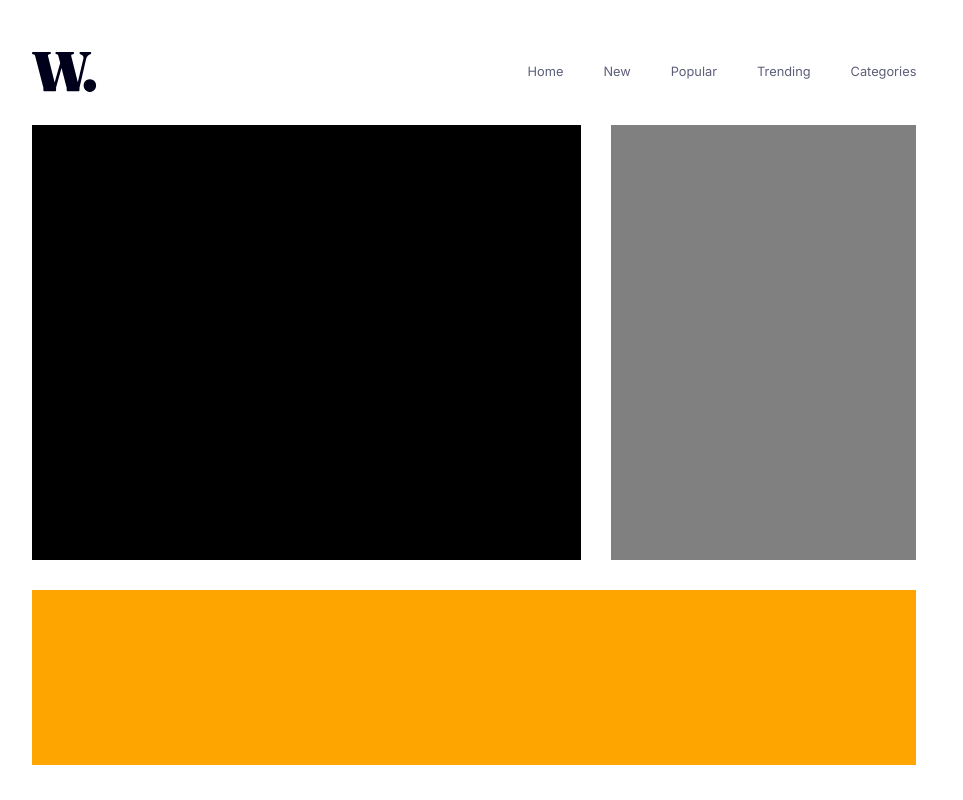
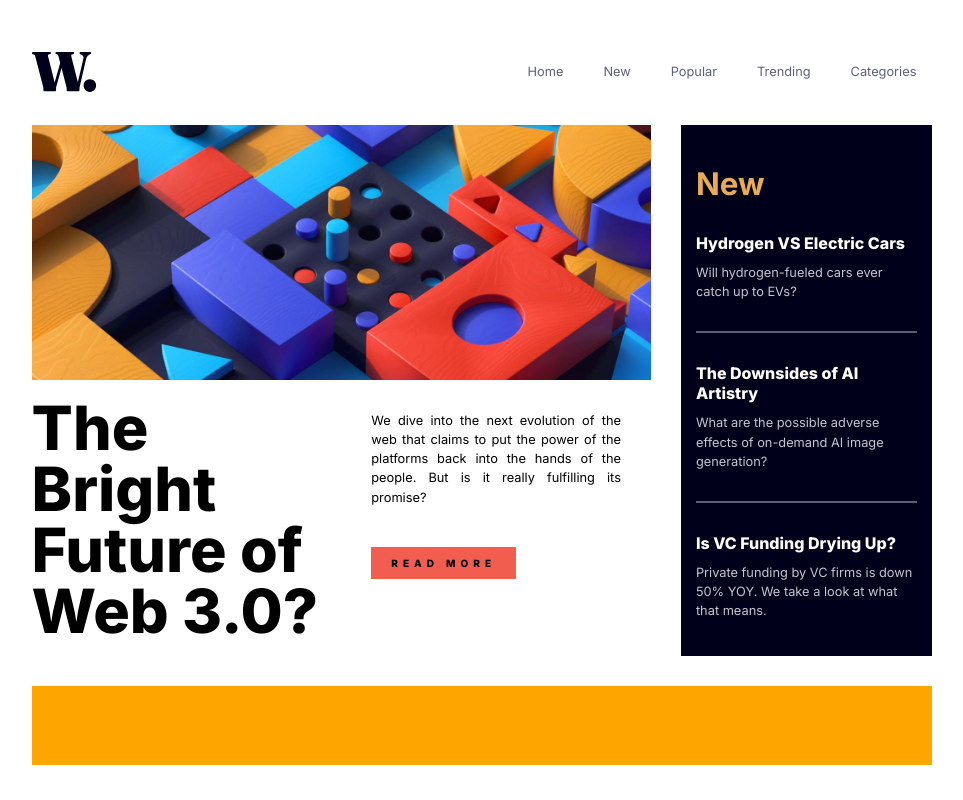
Before and after one commit to InvincibleThinker/news-homepage, a React (Vite) app: page / in a window 1280 px wide. Shown: the whole page, without its empty margins (166-1129 px from the left). Built offline with nearby package versions, Linux system fonts and the light colour scheme.

Commit message:
setting up and styling aside

```diff
--- a/src/components/main/Main.css
+++ b/src/components/main/Main.css
@@ -5,7 +5,7 @@
   height: 80vh;
   display: grid;
   grid-auto-flow: column;
-  grid-template-columns: 2fr 1fr;
+  grid-template-columns: 70% 25%;
   grid-template-rows: 3fr 1fr;
   column-gap: var(--space-m);
   row-gap: var(--space-m);
@@ -15,15 +15,98 @@
 .main {
   grid-column: 1 / 2;
   grid-row: 1 / 2;
-  background-color: rgb(0, 0, 0);
+  display: grid;
+  grid-template-columns: 1fr 1fr;
+  grid-template-rows: auto auto;
+  font-family: "Inter", sans-serif;
+  row-gap: var(--space-3xs);
+  img {
+    width: 100%;
+    height: 95%;
+    grid-column: 1 / 4;
+    grid-row: 1 / 2;
+  }
+
+  .article-title {
+    font-size: var(--fs-5);
+    font-weight: 800;
+    margin: 0;
+    line-height: 100%;
+  }
+
+  .article-description {
+    font-size: var(--fs--2);
+    font-weight: 400;
+    line-height: 150%;
+    text-align: justify;
+    padding: 0 var(--space-m);
+    margin-bottom: 0;
+  }
+
+  .readmore {
+    width: fit-content;
+    height: fit-content;
+    margin: 0 var(--space-m);
+    margin-top: var(--space-l);
+    padding: var(--space-2xs) var(--space-s);
+    font-size: 10px;
+    font-weight: 800;
+    background-color: var(--Soft-red);
+    letter-spacing: var(--space-3xs);
+  }
 }
 
 .side-new {
   grid-column: 2 / 4;
   grid-row: 1 / 2;
-  background-color: gray;
+  background-color: var(--Very-dark-blue);
+  color: var(--Off-white);
+  padding: var(--space-l) var(--space-xs);
+  padding-bottom: var(--space-xs);
+  font-family: "Inter", sans-serif;
+  height: fit-content;
+
+  .new-title {
+    margin: 0;
+    font-size: var(--fs-2);
+    color: var(--Soft-orange);
+  }
+
+  h3,
+  p {
+    margin: 0;
+  }
+
+  .new-items {
+    margin: var(--space-m) 0;
+    display: grid;
+    grid-template-rows: auto auto;
+    row-gap: var(--space-2xs);
+  }
+
+  .new-items:last-child {
+    margin-bottom: var(--space-s);
+  }
+
+  .new-items h3 {
+    font-size: var(--fs--1);
+    font-weight: 800;
+
+    line-height: var(--sapce-m);
+  }
+
+  .new-items p {
+    font-size: var(--fs--2);
+    font-weight: 400;
+
+    color: var(--Grayish-blue);
+    line-height: 150%;
+  }
 }
 
+hr {
+  border: 0.3px solid var(--Dark-grayish-blue);
+}
 .top-articles {
   grid-column: 1 / 4;
   grid-row: 2 / 4;
--- a/src/components/main/Main.jsx
+++ b/src/components/main/Main.jsx
@@ -3,8 +3,45 @@ import "./Main.css";
 function Main() {
   return (
     <section className="main-content">
-      <main className="main"></main>
-      <aside className="side-new"></aside>
+      <main className="main">
+        <img
+          src="./src/assets/images/image-web-3-desktop.jpg"
+          alt="article thumbnail"
+          className="thumbnail"
+        />
+        <h1 className="article-title">The Bright Future of Web 3.0?</h1>
+        <div className="description">
+          <p className="article-description">
+            We dive into the next evolution of the web that claims to put the
+            power of the platforms back into the hands of the people. But is it
+            really fulfilling its promise?
+          </p>
+          <p className="readmore">READ MORE</p>
+        </div>
+      </main>
+      <aside className="side-new">
+        <h1 className="new-title">New</h1>
+        <div className="new-items">
+          <h3>Hydrogen VS Electric Cars</h3>
+          <p>Will hydrogen-fueled cars ever catch up to EVs?</p>
+        </div>
+        <hr />
+        <div className="new-items">
+          <h3>The Downsides of AI Artistry</h3>
+          <p>
+            What are the possible adverse effects of on-demand AI image
+            generation?
+          </p>
+        </div>
+        <hr />
+        <div className="new-items">
+          <h3>Is VC Funding Drying Up?</h3>
+          <p>
+            Private funding by VC firms is down 50% YOY. We take a look at what
+            that means.
+          </p>
+        </div>
+      </aside>
       <section className="top-articles"></section>
     </section>
   );
```
